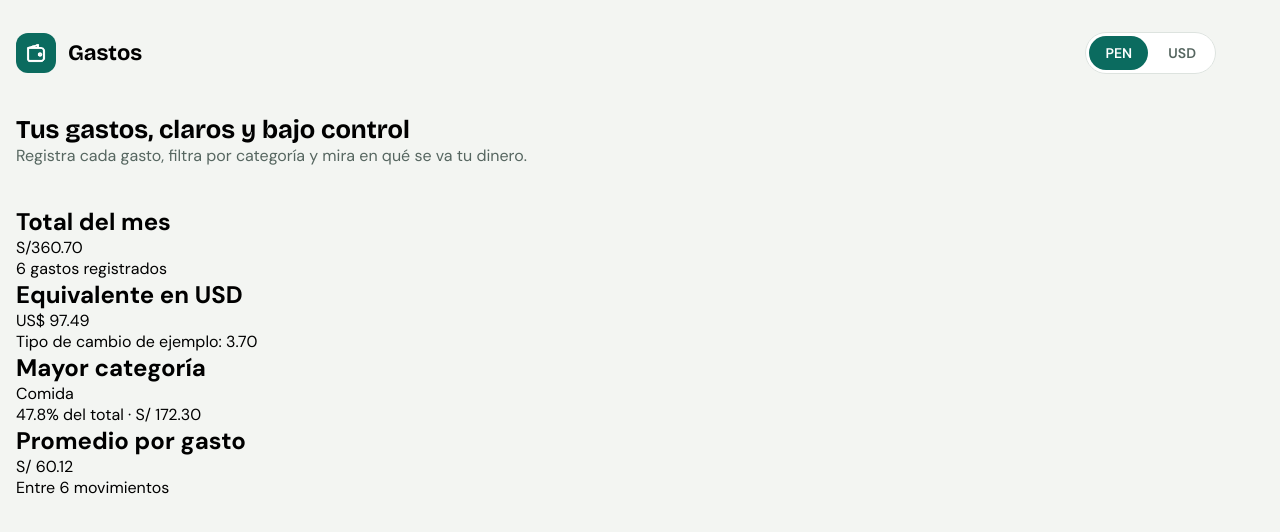
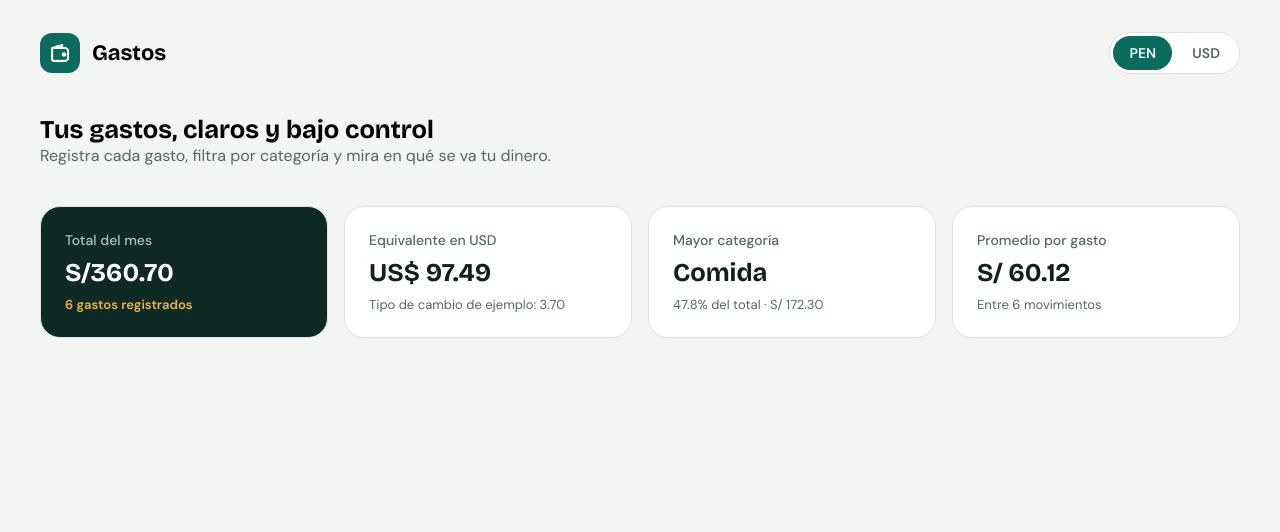
Before and after one commit to HugoSan-Dev/gestor-de-gastos, a plain HTML site: page index.html in a window 1280 px wide. Drawn offline with nearby package versions, Linux system fonts and the light colour scheme.

Commit message:
style: Agrengado estilos para la seccion: cards

```diff
--- a/assets/css/site.css
+++ b/assets/css/site.css
@@ -13,6 +13,7 @@
     display: flex;
     flex-direction: column;
     gap: var(--space-6);
+    margin: 0 auto;
 }
 .header{
     display: flex;
@@ -67,6 +68,7 @@
     font-size: 14px;
     font-weight: 600;
     color: var(--color-text-muted);
+    cursor: pointer;
 }
 .money-active{
     background-color: var(--color-primary);
@@ -82,3 +84,52 @@
     color: var(--color-text-muted);
     font-size: clamp(14px, 2vw, 1rem);
 }
+
+.cards{
+    display: flex;
+    gap: var(--space-3);
+}
+.card{
+    border: 1px solid var(--color-border);
+    padding: var(--space-4);
+    border-radius: var(--radius-2);
+    display: flex;
+    flex-direction: column;
+    gap: var(--space-1);
+    color: var(--color-text-muted);
+    background: var(--color-surface);
+    width: 100%;
+}
+.card:nth-child(1){
+    background-color: var(--color-ink-green);
+}
+.card:nth-child(1) .card-title{
+    color: #A9C4BD;
+}
+.card:nth-child(1) .card-type{
+    color: var(--color-accent);
+    font-weight: 600;
+}
+.card:nth-child(1) .card-mount{
+    color: var(--color-surface) !important;
+}
+
+.card-header{
+    display: flex;
+    flex-direction: column;
+    gap: var(--space-1);
+}
+.card-mount{
+    font-family: 'Bricolage Grotesque';
+    font-weight: bold;
+    font-size: clamp(20px, 2vw, 32px);
+    color: var(--color-text);
+}
+.card-title{
+    font-size: clamp(12px,2vw, 14px);
+    font-weight: 500;
+}
+.card-type{
+    font-weight: 400;
+    font-size: clamp(12px,2vw,13px);
+}
```
